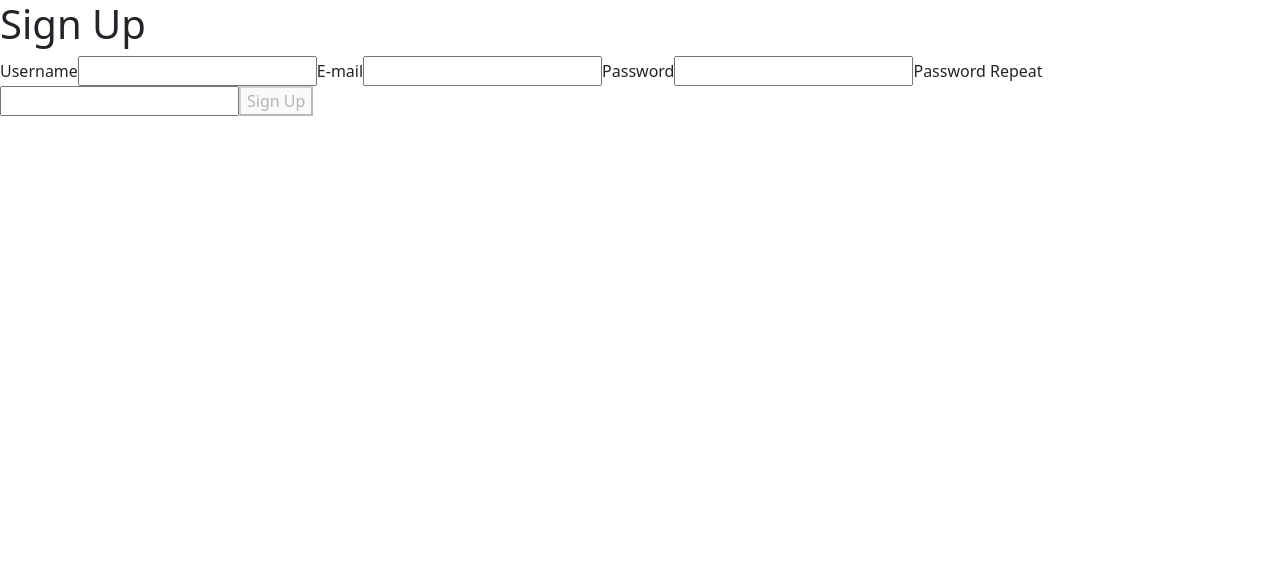
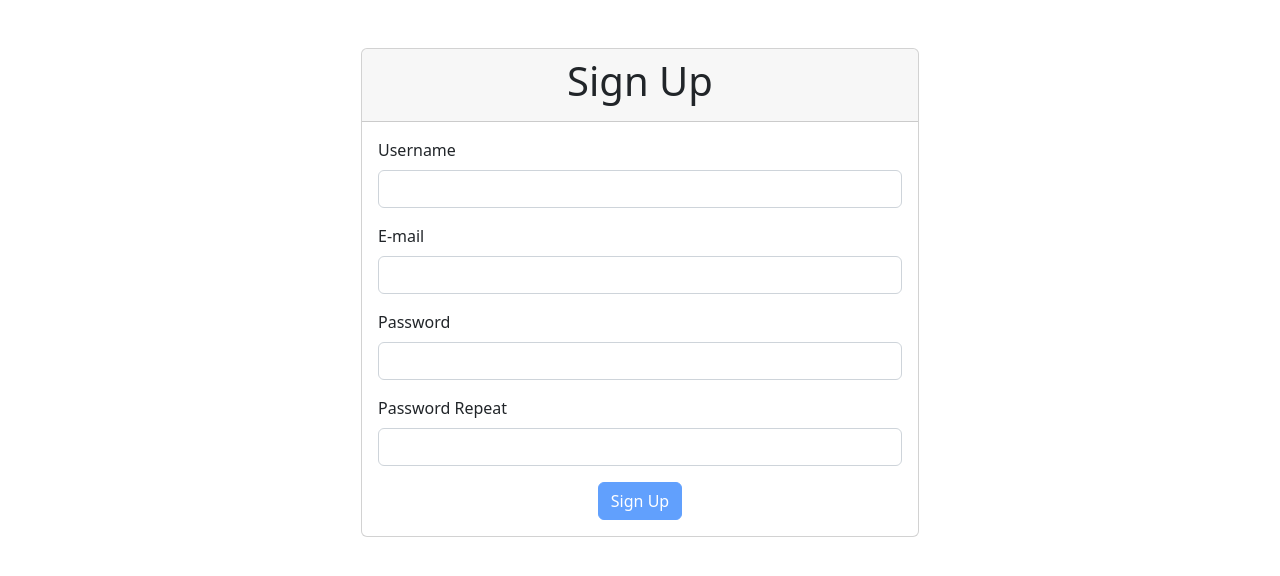
Before and after one commit to eagle-tex/react-with-tdd, a React (Create React App) app: page / in a window 1280 px wide. Shown: the top 576 px of the page. Built offline with nearby package versions, Linux system fonts and the light colour scheme.

Commit message:
feat: add bootstrap class names to jsx

```diff
--- a/src/App.js
+++ b/src/App.js
@@ -1,7 +1,11 @@
 import SignUpPage from './pages/SignUpPage.jsx';
 
 function App() {
-  return <SignUpPage />;
+  return (
+    <div className="container">
+      <SignUpPage />
+    </div>
+  );
 }
 
 export default App;
--- a/src/pages/SignUpPage.jsx
+++ b/src/pages/SignUpPage.jsx
@@ -31,20 +31,64 @@ class SignUpPage extends Component {
     }
 
     return (
-      <div>
-        <form>
-          <h1>Sign Up</h1>
-          <label htmlFor="username">Username</label>
-          <input id="username" onChange={this.onChange} />
-          <label htmlFor="email">E-mail</label>
-          <input id="email" onChange={this.onChange} />
-          <label htmlFor="password">Password</label>
-          <input id="password" type="password" onChange={this.onChange} />
-          <label htmlFor="passwordRepeat">Password Repeat</label>
-          <input id="passwordRepeat" type="password" onChange={this.onChange} />
-          <button disabled={disabled} onClick={this.submit}>
-            Sign Up
-          </button>
+      <div className="col-lg-6 offset-lg-3 col-md-8 offset-md-2">
+        <form className="card mt-5">
+          <div className="card-header">
+            <h1 className="text-center">Sign Up</h1>
+          </div>
+          <div className="card-body">
+            <div className="mb-3">
+              <label htmlFor="username" className="form-label">
+                Username
+              </label>
+              <input
+                id="username"
+                className="form-control"
+                onChange={this.onChange}
+              />
+            </div>
+            <div className="mb-3">
+              <label htmlFor="email" className="form-label">
+                E-mail
+              </label>
+              <input
+                id="email"
+                className="form-control"
+                onChange={this.onChange}
+              />
+            </div>
+            <div className="mb-3">
+              <label htmlFor="password" className="form-label">
+                Password
+              </label>
+              <input
+                id="password"
+                className="form-control"
+                type="password"
+                onChange={this.onChange}
+              />
+            </div>
+            <div className="mb-3">
+              <label htmlFor="passwordRepeat" className="form-label">
+                Password Repeat
+              </label>
+              <input
+                id="passwordRepeat"
+                className="form-control"
+                type="password"
+                onChange={this.onChange}
+              />
+            </div>
+            <div className="text-center">
+              <button
+                className="btn btn-primary"
+                disabled={disabled}
+                onClick={this.submit}
+              >
+                Sign Up
+              </button>
+            </div>
+          </div>
         </form>
       </div>
     );
```
